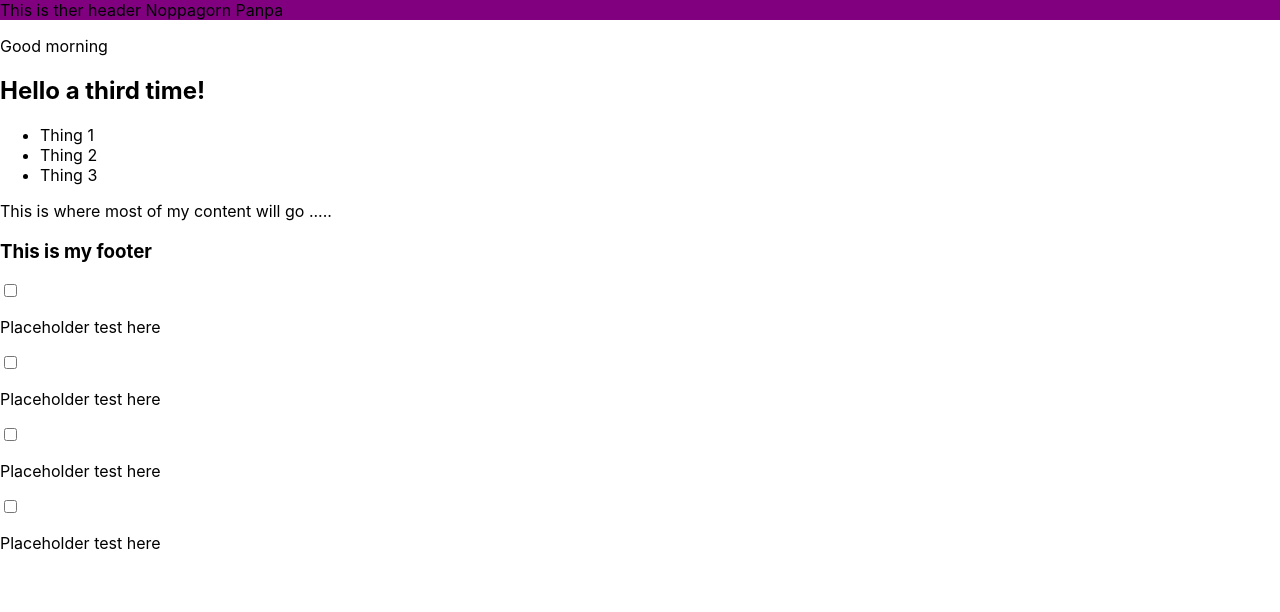
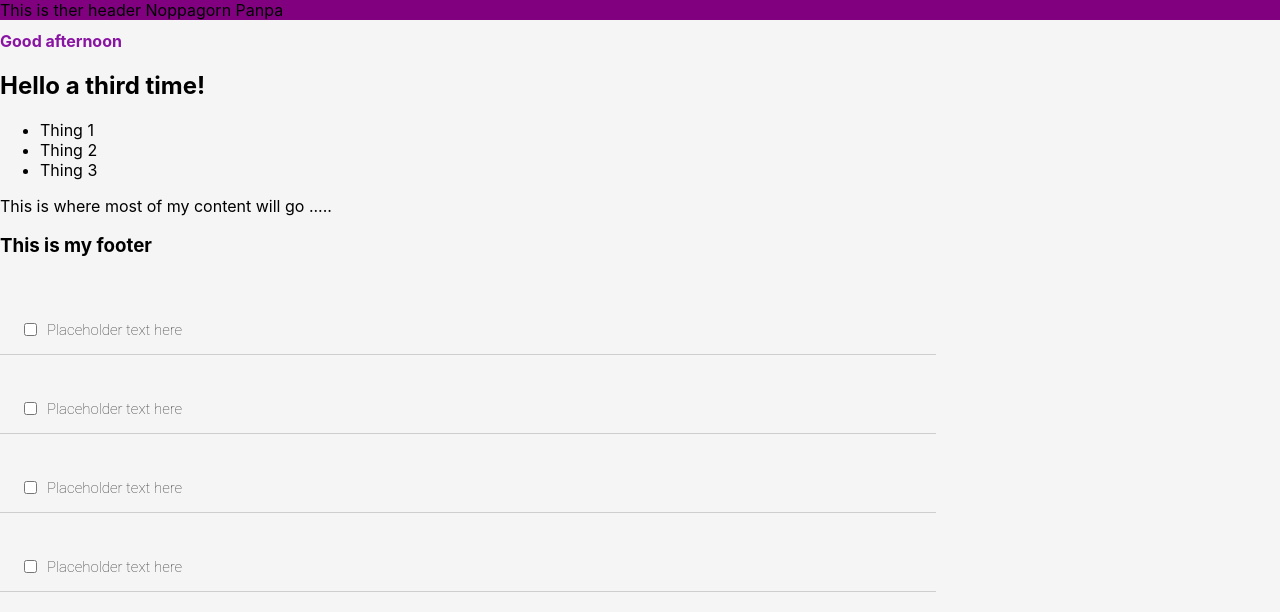
Before and after one commit to Noppagorn/learn-react-js, a React (Create React App) app: page / in a window 1280 px wide. Shown: the top 612 px of the page. Built offline with nearby package versions, Linux system fonts and the light colour scheme.

Commit message:
Todo App - Phase 2

```diff
--- a/src/components/Header.js
+++ b/src/components/Header.js
@@ -3,25 +3,34 @@ import React from "react"
 function Header(){
     const firstname = "Noppagorn"
     const lastname = "Panpa"
-    const date = new Date()
+    const date = new Date(2018,6,31,15)
     const hours = date.getHours()
 
     let timeOfDay
 
+    const styles = {
+        // backgroundColor:"#FF2D00",
+        fontSize: "100%"
+    }
     if (hours < 12){
         timeOfDay = "morning"
+        styles.color = "#04756F"
     }
     else if (hours >= 12 && hours < 17){
         timeOfDay = "afternoon"
+        styles.color = "#8914A3"
     }
     else {
         timeOfDay = "night"
+        styles.color = "#D90000"
     }
+
+
     return (
     <div>
     {/* <header className="navbar">This is ther header {firstname + " " + lastname}</header> */}
         <header className="navbar">This is ther header {`${firstname} ${lastname}`}</header>
-        <p>Good {timeOfDay}</p>
+        <h1 style={styles}>Good {timeOfDay}</h1>
     </div>
     )
 }
--- a/src/components/Todo.js
+++ b/src/components/Todo.js
@@ -1,19 +1,12 @@
 import React from "react"
-
+import TodoItem from "./TodoItem"
 function Todo(){
     return (
         <div>
-            <input type="checkbox"></input>
-            <p>Placeholder test here</p>
-
-            <input type="checkbox"></input>
-            <p>Placeholder test here</p>
-
-            <input type="checkbox"></input>
-            <p>Placeholder test here</p>
-
-            <input type="checkbox"></input>
-            <p>Placeholder test here</p>
+            <TodoItem></TodoItem>
+            <TodoItem></TodoItem>
+            <TodoItem></TodoItem>
+            <TodoItem></TodoItem>
         </div>
     )
 }
--- /dev/null
+++ b/src/components/TodoItem.jsx
@@ -0,0 +1,14 @@
+import React from "react"
+
+
+function TodoTtem(){
+    return (
+        <div className="todo-item">
+            <input type="checkbox" />
+            <p>Placeholder text here</p>
+        </div>
+    )
+}
+
+
+export default TodoTtem;
--- a/src/components/style.css
+++ b/src/components/style.css
@@ -1,3 +1,43 @@
 .navbar {
   background-color: purple;
 }
+
+body {
+  background-color: whitesmoke;
+}
+
+.todo-list {
+  background-color: white;
+  margin: auto;
+  width: 50%;
+  display: flex;
+  flex-direction: column;
+  align-items: center;
+  border: 1px solid #efefef;
+  box-shadow: 0 1px 1px rgba(0, 0, 0, 15), 0 10px 0 -5ps #eee,
+    0 10px 1px -4px rgba(0, 0, 0, 15), 0 20px 0 -10px #eee,
+    0 20px 1px -9px rgba(0, 0, 0, 15);
+  padding: 30px;
+}
+
+.todo-item {
+  display: flex;
+  justify-content: flex-start;
+  align-items: center;
+  padding: 30px 20px 0;
+  width: 70%;
+  border-bottom: 1px solid #cecece;
+  font-family: Roboto, sans-serif;
+  font-weight: 100;
+  font-size: 15px;
+  color: #333333;
+}
+
+input[type="checkbox"] {
+  margin-right: 10px;
+  font-size: 30px;
+}
+
+input[type="checkbox"]:focus {
+  outline: 0;
+}
```
Also changed, not shown: 1 other file (tests, documents, lock files or other folders).
